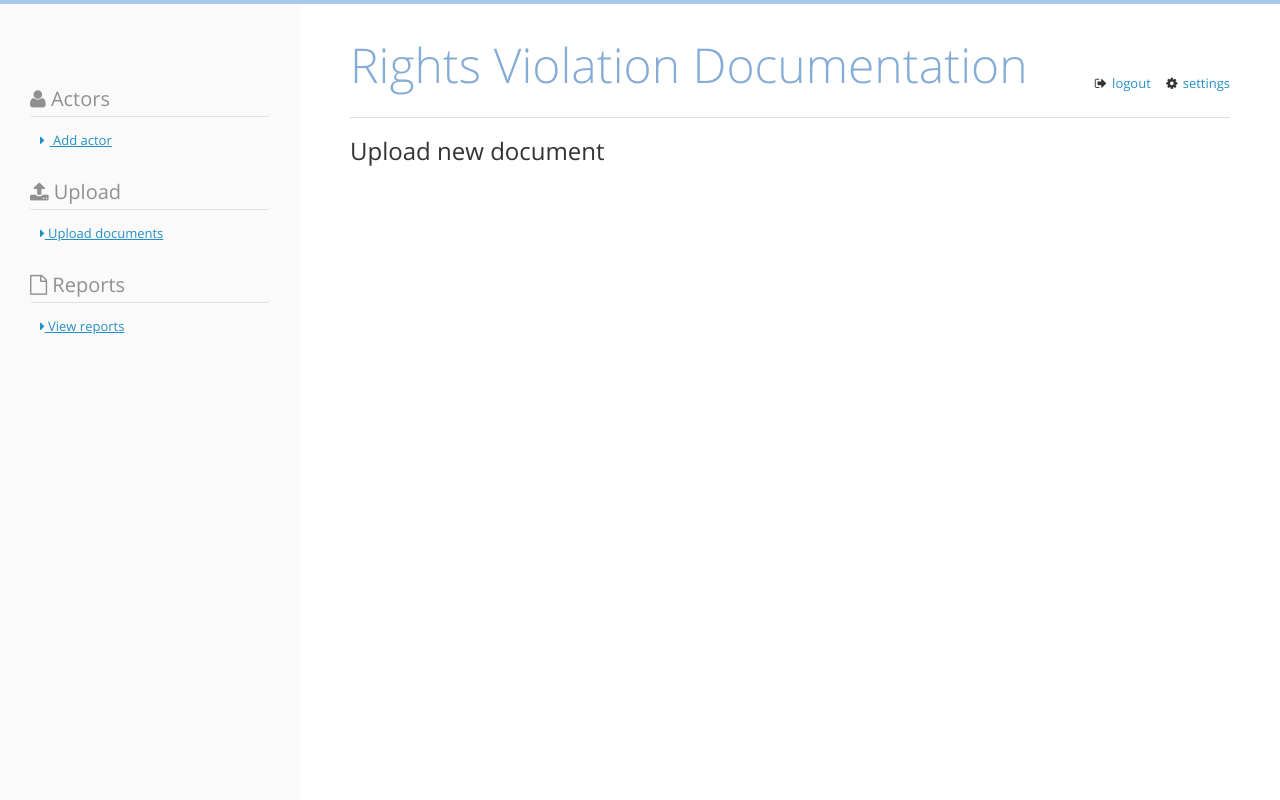
After one commit to equalitie/RVD-webapp, a Flask app: page /document/add in a window 1280 px wide. The commit adds this page. Run offline with Flask 2, Linux system fonts and the light colour scheme; the visitor is signed in with stand-in values (Sample User, id 1); parts of the project's set-up code (start-up, migrations or seed data) failed here and were passed over; some libraries are stand-ins or nearby versions.

Commit message:
reorganized templates a bit, added upload page.

```diff
--- a/lib/static/css/main.css
+++ b/lib/static/css/main.css
@@ -121,9 +121,9 @@ ul li.normal:before{
 #settings a{
     text-decoration: none;
 }
-.actors_menu ul li{
+.actors_menu ul li, .upload_menu ul li, .reports_menu ul li{
     margin-left: 10px;
 }
-.actors_menu ul li i{
+.actors_menu ul li i, .upload_menu ul li i .reports_menu ul li{
     margin-right: 5px;
 }
--- a/rvd/__init__.py
+++ b/rvd/__init__.py
@@ -11,6 +11,7 @@ import config.check_config as check
 from views.login import login_bp
 from views.reports import reports_bp
 from views.actors import actors_bp
+from views.documents import documents_bp
 
 # FLASK APP
 static_paths = [os.getcwd(), '/lib/static']
@@ -21,6 +22,7 @@ app = check.check_config(app)
 app.register_blueprint(login_bp)
 app.register_blueprint(reports_bp)
 app.register_blueprint(actors_bp)
+app.register_blueprint(documents_bp)
 
 # LOCALIZED CONTENT
 babel = Babel(app)
--- a/rvd/templates/base_logged_in.html
+++ b/rvd/templates/base_logged_in.html
@@ -11,6 +11,20 @@
                 <li><a href="/actors/add"><i class="fa fa-caret-right"></i> Add actor</a></li>
             </ul>
         </div>
+        <div class="upload_menu">
+            <h3 class="data_filters"><i class="fa fa-upload"></i> {{ _("Upload") }}</h3>
+            <ul>
+                <li><a href="/document/add"><i class="fa fa-caret-right"></i> Upload documents</a></li>
+            </ul>
+        </div>
+
+        <div class="reports_menu">
+            <h3 class="data_filters"><i class="fa fa-file-o"></i> {{ _("Reports") }}</h3>
+            <ul>
+                <li><a href="/reports"><i class="fa fa-caret-right"></i> View reports</a></li>
+            </ul>
+        </div>
+
         {% block left_bar %}
         {% endblock %}
 
--- /dev/null
+++ b/rvd/templates/document_add.html
@@ -0,0 +1,20 @@
+{% extends "base_logged_in.html" %}
+
+{% block left_bar %}
+
+{% endblock %}
+
+{% block content %}
+    <link rel="stylesheet" href="{{ url_for('static', filename='css/documents.css') }}" />
+
+    {% if request.args.get('success') %}
+        <p class="bg-success new_actor_success">Successfully added new document.</p>
+    {% endif %}
+
+    <div class="new_actor_form">
+
+        <h3>Upload new document</h3>
+
+    </div>
+
+{% endblock %}
--- /dev/null
+++ b/rvd/views/documents.py
@@ -0,0 +1,8 @@
+from flask import Blueprint, render_template
+from flask_login import login_required
+documents_bp = Blueprint('documents', __name__)
+
+@documents_bp.route('/document/add', methods=('GET', 'POST'))
+@login_required
+def documents_add():
+    return render_template("document_add.html")
```
Also changed, not shown: lib/static/css/documents.css (added).
